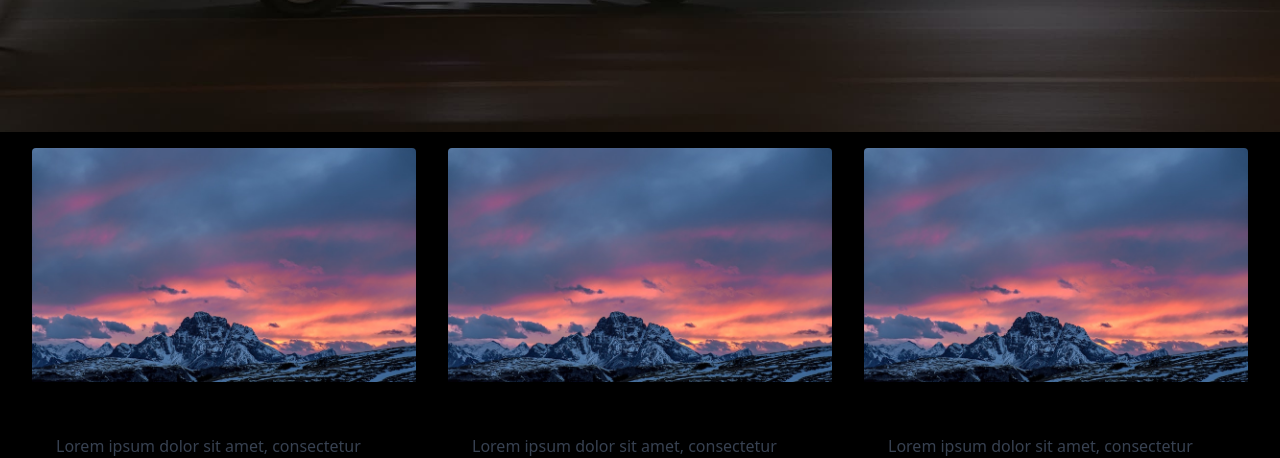
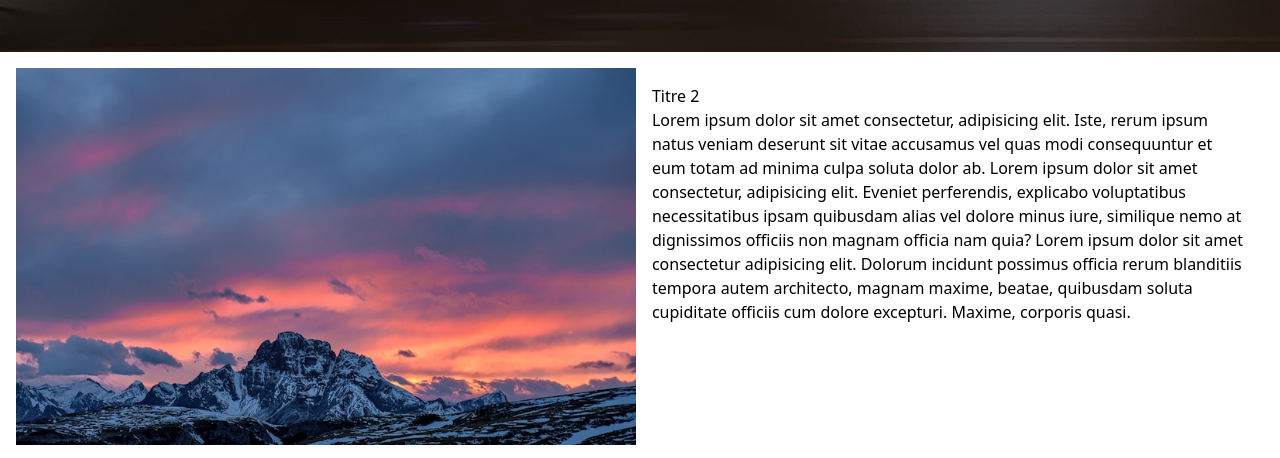
Before and after one commit to jibenight/Ghost-theme, a website built with Parcel: page index.hbs in a window 1280 px wide. Shown: the part 512-970 px from the top of the page. Built offline with nearby package versions, Linux system fonts and the light colour scheme.

Commit message:
add featured post

```diff
--- a/assets/css/screen.css
+++ b/assets/css/screen.css
@@ -4,5 +4,5 @@
 @tailwind utilities; */
 
 header {
-  height: 35rem !important;
+  height: 30rem !important;
 }
--- a/assets/js/custom.js
+++ b/assets/js/custom.js
@@ -4,8 +4,6 @@ const MenuCross = document.getElementById("Menu-cross");
 const MenuLine = document.getElementById("Menu-line");
 const MenuLink = document.getElementById("Menu-link");
 const MenuButton = document.getElementById("Menu-button");
-
-//MenuButton.removeChild(MenuButton.childNodes[O]);
 
 MenuButton.addEventListener("click", function() {
   const MenuToggle = MenuLink.classList.toggle("hidden");
--- a/index.hbs
+++ b/index.hbs
@@ -7,8 +7,8 @@
     <link href="https://unpkg.com/tailwindcss@^1.0/dist/tailwind.min.css" rel="stylesheet">
     <link rel="stylesheet" href="./assets/css/screen.css" />
   </head>
-  <body class="box-border bg-black" >
-    <div class="flex flex-col justify-center bg-black">
+  <body class="box-border" >
+    <div class="flex flex-col justify-center">
 
       <nav class="bg-gray-900 sm:flex sm:justify-between sm:px-4 sm:py-3 ">
         <div class="flex justify-between items-center px-4 py-3 sm:p-0">
@@ -37,6 +37,16 @@
         <h1 class="text-gray-100 text-6xl">Tuk Tuk world tour</h1>
         <p class="text-gray-100 text-3xl">Thoughts, stories and ideas.</p>
       </header>
+
+      <div class="flex justify-center m-1 p-3">
+
+        <div class="w-1/2"><img class="w-full" src="./assets/images/card-top.jpg" alt="Sunset in the mountains"></div>
+
+        <div class="w-1/2 m-1 p-3">
+          <h2>Titre 2</h2>
+          <p>Lorem ipsum dolor sit amet consectetur, adipisicing elit. Iste, rerum ipsum natus veniam deserunt sit vitae accusamus vel quas modi consequuntur et eum totam ad minima culpa soluta dolor ab. Lorem ipsum dolor sit amet consectetur, adipisicing elit. Eveniet perferendis, explicabo voluptatibus necessitatibus ipsam quibusdam alias vel dolore minus iure, similique nemo at dignissimos officiis non magnam officia nam quia? Lorem ipsum dolor sit amet consectetur adipisicing elit. Dolorum incidunt possimus officia rerum blanditiis tempora autem architecto, magnam maxime, beatae, quibusdam soluta cupiditate officiis cum dolore excepturi. Maxime, corporis quasi.</p>
+        </div>
+      </div>
 
       <div class="flex content-center flex-wrap justify-center">
 
```
